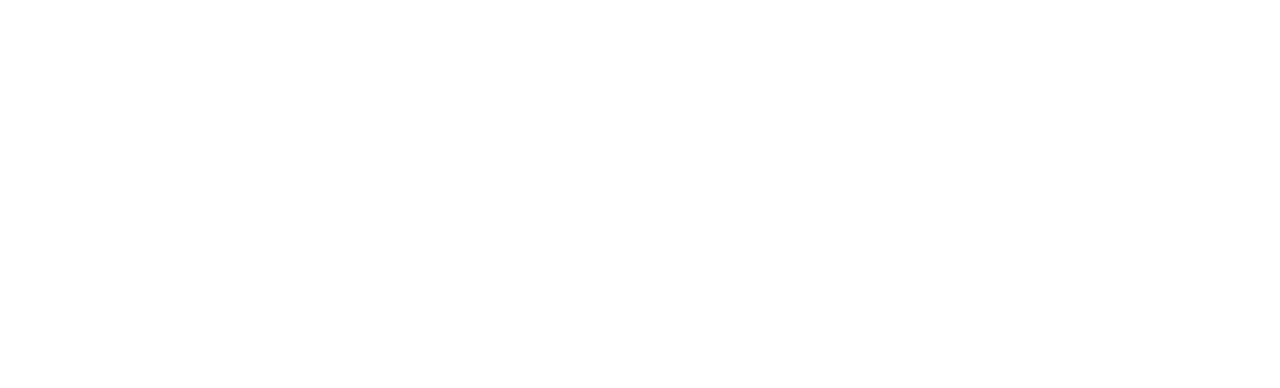
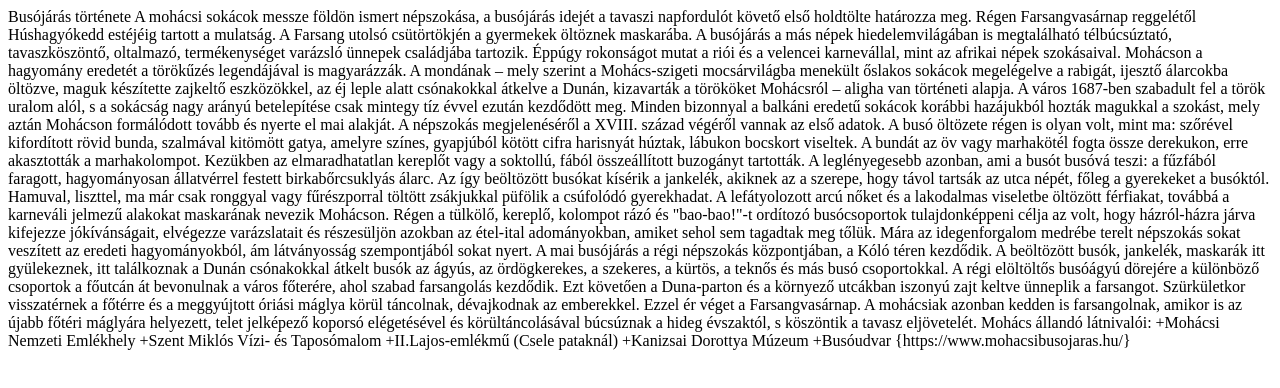
Before and after one commit to nagyt24d/busojaras-2024.00.20, a plain HTML site: page buso.html in a window 1280 px wide. Drawn offline with Linux system fonts and the light colour scheme.

Commit message:
Update buso.html

```diff
--- a/buso.html
+++ b/buso.html
@@ -9,6 +9,31 @@
     <header>
         <section>
             <footer>
+                Busójárás története
+
+A mohácsi sokácok messze földön ismert népszokása, a busójárás idejét a tavaszi napfordulót követő első holdtölte határozza meg. Régen Farsangvasárnap reggelétől Húshagyókedd estéjéig tartott a mulatság. A Farsang utolsó csütörtökjén a gyermekek öltöznek maskarába.
+
+A busójárás a más népek hiedelemvilágában is megtalálható télbúcsúztató, tavaszköszöntő, oltalmazó, termékenységet varázsló ünnepek családjába tartozik. Éppúgy rokonságot mutat a riói és a velencei karnevállal, mint az afrikai népek szokásaival.
+
+Mohácson a hagyomány eredetét a törökűzés legendájával is magyarázzák. A mondának – mely szerint a Mohács-szigeti mocsárvilágba menekült őslakos sokácok megelégelve a rabigát, ijesztő álarcokba öltözve, maguk készítette zajkeltő eszközökkel, az éj leple alatt csónakokkal átkelve a Dunán, kizavarták a törököket Mohácsról – aligha van történeti alapja. A város 1687-ben szabadult fel a török uralom alól, s a sokácság nagy arányú betelepítése csak mintegy tíz évvel ezután kezdődött meg. Minden bizonnyal a balkáni eredetű sokácok korábbi hazájukból hozták magukkal a szokást, mely aztán Mohácson formálódott tovább és nyerte el mai alakját. A népszokás megjelenéséről a XVIII. század végéről vannak az első adatok.
+
+A busó öltözete régen is olyan volt, mint ma: szőrével kifordított rövid bunda, szalmával kitömött gatya, amelyre színes, gyapjúból kötött cifra harisnyát húztak, lábukon bocskort viseltek. A bundát az öv vagy marhakötél fogta össze derekukon, erre akasztották a marhakolompot. Kezükben az elmaradhatatlan kereplőt vagy a soktollú, fából összeállított buzogányt tartották. A leglényegesebb azonban, ami a busót busóvá teszi: a fűzfából faragott, hagyományosan állatvérrel festett birkabőrcsuklyás álarc.
+
+Az így beöltözött busókat kísérik a jankelék, akiknek az a szerepe, hogy távol tartsák az utca népét, főleg a gyerekeket a busóktól. Hamuval, liszttel, ma már csak ronggyal vagy fűrészporral töltött zsákjukkal püfölik a csúfolódó gyerekhadat. A lefátyolozott arcú nőket és a lakodalmas viseletbe öltözött férfiakat, továbbá a karneváli jelmezű alakokat maskarának nevezik Mohácson.
+
+Régen a tülkölő, kereplő, kolompot rázó és "bao-bao!"-t ordítozó busócsoportok tulajdonképpeni célja az volt, hogy házról-házra járva kifejezze jókívánságait, elvégezze varázslatait és részesüljön azokban az étel-ital adományokban, amiket sehol sem tagadtak meg tőlük.
+
+Mára az idegenforgalom medrébe terelt népszokás sokat veszített az eredeti hagyományokból, ám látványosság szempontjából sokat nyert. A mai busójárás a régi népszokás központjában, a Kóló téren kezdődik. A beöltözött busók, jankelék, maskarák itt gyülekeznek, itt találkoznak a Dunán csónakokkal átkelt busók az ágyús, az ördögkerekes, a szekeres, a kürtös, a teknős és más busó csoportokkal. A régi elöltöltős busóágyú dörejére a különböző csoportok a főutcán át bevonulnak a város főterére, ahol szabad farsangolás kezdődik. Ezt követően a Duna-parton és a környező utcákban iszonyú zajt keltve ünneplik a farsangot. Szürkületkor visszatérnek a főtérre és a meggyújtott óriási máglya körül táncolnak, dévajkodnak az emberekkel. Ezzel ér véget a Farsangvasárnap. A mohácsiak azonban kedden is farsangolnak, amikor is az újabb főtéri máglyára helyezett, telet jelképező koporsó elégetésével és körültáncolásával búcsúznak a hideg évszaktól, s köszöntik a tavasz eljövetelét.
+
+Mohács állandó látnivalói:
+
++Mohácsi Nemzeti Emlékhely
++Szent Miklós Vízi- és Taposómalom
++II.Lajos-emlékmű (Csele pataknál)
++Kanizsai Dorottya Múzeum
++Busóudvar
+
+{https://www.mohacsibusojaras.hu/}
 
             </footer>
         </section>
```
